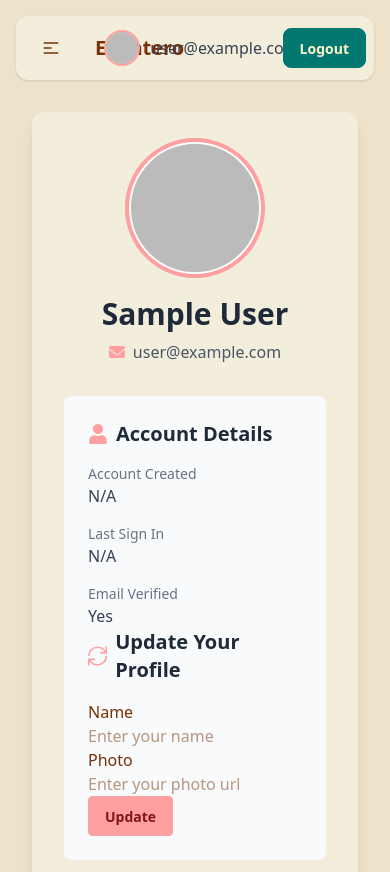
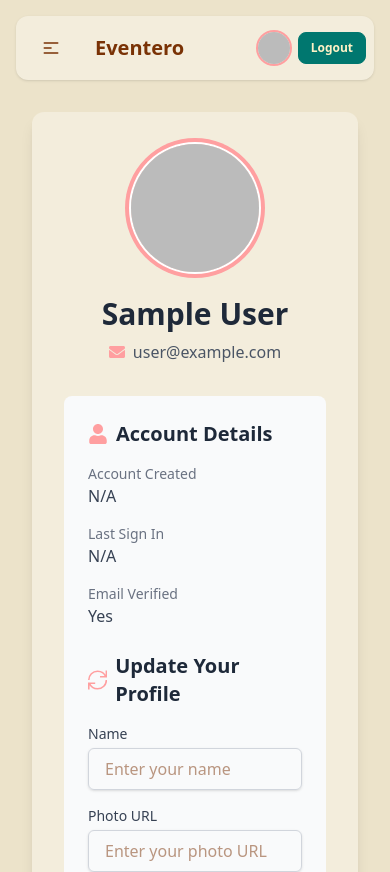
Before and after one commit to RafexStrike/Assignment-9, a React (Vite) app: page /profile in a window 390 px wide. Shown: the top 872 px of the page. Built offline with nearby package versions, Linux system fonts and the light colour scheme; no server answers; sample sign-in values are in the browser's storage.

Commit message:
navbar made responsive

```diff
--- a/src/Components/Navbar/Navbar.jsx
+++ b/src/Components/Navbar/Navbar.jsx
@@ -23,37 +23,31 @@ const Navbar = () => {
 
   const handleLogOut = () => {
     logOutUser().then(() => "user has been logged out successfully");
-    // .catch((error) => console.log(error));
   };
-  const userEmail = user?.email;
-  console.log(user);
-  console.log(userEmail);
 
   const links = (
     <>
-      <div>
-        <NavLink className="mr-2 nav-link" to="/">
+      <NavLink className="nav-link block lg:inline-block" to="/">
         Home
       </NavLink>
-        <NavLink className="mr-2 nav-link " to="/profile">
+      <NavLink className="nav-link block lg:inline-block" to="/profile">
         Profile
       </NavLink>
-        <NavLink className="mr-2 nav-link " to="/organize">
+      <NavLink className="nav-link block lg:inline-block" to="/organize">
         Organize
       </NavLink>
-        <NavLink className={`mr-2 nav-link ${user ? 'hidden' : ''}`}  to="/login">
+      <NavLink className={`nav-link block lg:inline-block ${user ? 'hidden' : ''}`} to="/login">
         Login
       </NavLink>
-        <NavLink className={`mr-2 nav-link ${user ? 'hidden' : ''}`} to="/signup">
+      <NavLink className={`nav-link block lg:inline-block ${user ? 'hidden' : ''}`} to="/signup">
         Register
       </NavLink>
-
-      </div>
     </>
   );
+
   return (
-    <div>
-      <div className="navbar bg-[#F3EDDC] shadow-sm rounded-xl">
+    <div className="sticky top-0 z-50 bg-[#F3EDDC] shadow-sm rounded-xl">
+      <div className="navbar container mx-auto">
         <div className="navbar-start">
           <div className="dropdown">
             <div tabIndex={0} role="button" className="btn btn-ghost lg:hidden">
@@ -64,48 +58,53 @@ const Navbar = () => {
                 viewBox="0 0 24 24"
                 stroke="currentColor"
               >
-                {" "}
                 <path
                   strokeLinecap="round"
                   strokeLinejoin="round"
                   strokeWidth="2"
                   d="M4 6h16M4 12h8m-8 6h16"
-                />{" "}
+                />
               </svg>
             </div>
             <ul
               tabIndex={0}
-              className="menu menu-sm dropdown-content bg-[#F3EDDC] rounded-box z-1 mt-3 w-52 p-2 shadow"
+              className="menu menu-sm dropdown-content mt-3 z-[1] p-4 shadow bg-[#F3EDDC] rounded-box w-52 space-y-2"
             >
               {links}
             </ul>
           </div>
-          <Link to="/" className="btn btn-ghost text-xl font-semibold">Eventero</Link>
+          <Link to="/" className="btn btn-ghost text-xl font-semibold">
+            Eventero
+          </Link>
         </div>
-        <div className="navbar-center hidden lg:flex">
-          <ul className="menu menu-horizontal px-1">{links}</ul>
+
+        <div className="navbar-center hidden lg:flex space-x-4">
+          {links}
         </div>
+
         <div className="navbar-end">
           {user ? (
-            <div className="flex items-center gap-4">
-              <Link to="/profile" className="flex items-center gap-3">
+            <div className="flex items-center gap-2 md:gap-4">
+              <Link to="/profile" className="flex items-center gap-2">
                 <img
                   title={user?.displayName || "User"}
                   src={user?.photoURL || defaultProfilePic}
                   alt="Profile"
                   className="w-8 h-8 rounded-full object-cover ring-2 ring-primary"
                 />
-                <span className="text-gray-700">{userEmail}</span>
+                <span className="hidden md:inline text-gray-700 truncate max-w-[120px]">
+                  {user.email}
+                </span>
               </Link>
               <button
                 onClick={handleLogOut}
-                className="btn btn-success rounded-lg"
+                className="btn btn-success btn-sm md:btn-md rounded-lg"
               >
                 Logout
               </button>
             </div>
           ) : (
-            <Link to={`/login`} className="btn btn-success rounded-lg">
+            <Link to={`/login`} className="btn btn-success btn-sm md:btn-md rounded-lg">
               Login
             </Link>
           )}
--- a/src/Components/SuccessStories/SuccessStories.jsx
+++ b/src/Components/SuccessStories/SuccessStories.jsx
@@ -6,21 +6,21 @@ const SuccessStories = () => {
     {
       name: "Mahbububa Nasrin",
       role: "Student, Jagannath University",
-      image: "https://images.unsplash.com/photo-1494790108377-be9c29b29330?ixlib=rb-4.0.3",
+      image: "https://i.postimg.cc/4dX0z11n/03004d03-2602-43ba-9c7b-742c1af5120e.png",
       quote: "Eventora’s helped me join a tech workshop and host a poetry event easily!",
       rating: 5,
     },
     {
       name: "Md. Rashedul Islam",
       role: "Student, BRAC University",
-      image: "https://images.unsplash.com/photo-1472099645785-5658abf4ff4e?ixlib=rb-4.0.3",
+      image: "https://i.postimg.cc/K8tD9nZk/image-9.jpg",
       quote: "Found a photography exhibition on Eventora, reserved a spot, and man I loved the local Bangaldeshi vibes it gave!",
       rating: 5,
     },
     {
-      name: "Md. Rashedul Islam",
+      name: "Sohan Rahman",
       role: "Student, North South University",
-      image: "https://images.unsplash.com/photo-1438761681033-6461ffad8d80?ixlib=rb-4.0.3",
+      image: "https://i.postimg.cc/Zn9r6N7q/2d76a4ca-2339-4d25-a241-b9f64961fa8b.png",
       quote: "Eventora’s let me and my batchmates join an art workshop and host a career talk from NSU!",
       rating: 5,
     },
--- a/src/Pages/Profile/Profile.jsx
+++ b/src/Pages/Profile/Profile.jsx
@@ -80,33 +80,45 @@ const Profile = () => {
                 </div>
                 {/* update profile */}
 
-                <div className="w-full max-w-md">
+                <div className="w-full max-w-md mt-6  rounded-lg ">
   <h2 className="text-xl font-semibold text-gray-800 mb-4 flex items-center gap-2">
     <GrUpdate className="text-primary" />
     Update Your Profile
   </h2>
-                  <form onSubmit={handleUpdateProfile}>
-                    <label htmlFor="name">Name</label> <br />
+  <form onSubmit={handleUpdateProfile} className="space-y-4">
+    <div>
+      <label htmlFor="name" className="block text-sm font-medium text-gray-700">
+        Name
+      </label>
       <input
         type="text"
         name="name"
         id="name"
         placeholder="Enter your name"
+        className="mt-1 block w-full px-4 py-2 border border-gray-300 rounded-md shadow-sm focus:outline-none focus:ring-primary focus:border-primary"
       />
-                    <br />
-                    <label htmlFor="photo">Photo</label> <br />
+    </div>
+    <div>
+      <label htmlFor="photo" className="block text-sm font-medium text-gray-700">
+        Photo URL
+      </label>
       <input
         type="text"
         name="photo"
         id="photo"
-                      placeholder="Enter your photo url"
+        placeholder="Enter your photo URL"
+        className="mt-1 block w-full px-4 py-2 border border-gray-300 rounded-md shadow-sm focus:outline-none focus:ring-primary focus:border-primary"
       />
-                    <br />
-                    <button  className="btn btn-primary" type="submit">
+    </div>
+    <button
+      className="btn btn-primary w-full hover:brightness-110 transition duration-150"
+      type="submit"
+    >
       Update
     </button>
   </form>
 </div>
+
               </div>
             </div>
           </div>
--- a/src/Router/Route.jsx
+++ b/src/Router/Route.jsx
@@ -55,10 +55,7 @@ export const router = createBrowserRouter([
         path: "/forgetpassword",
         element: <ForgetPassword></ForgetPassword>,
       },
-      {
-        path: "*",
-        element: <ErrorPage></ErrorPage>,
-      },
+
     ],
   },
   {
```
Also changed, not shown: src/packages-that-are-used.txt. Lines whose indentation alone changed are shown as unchanged.
